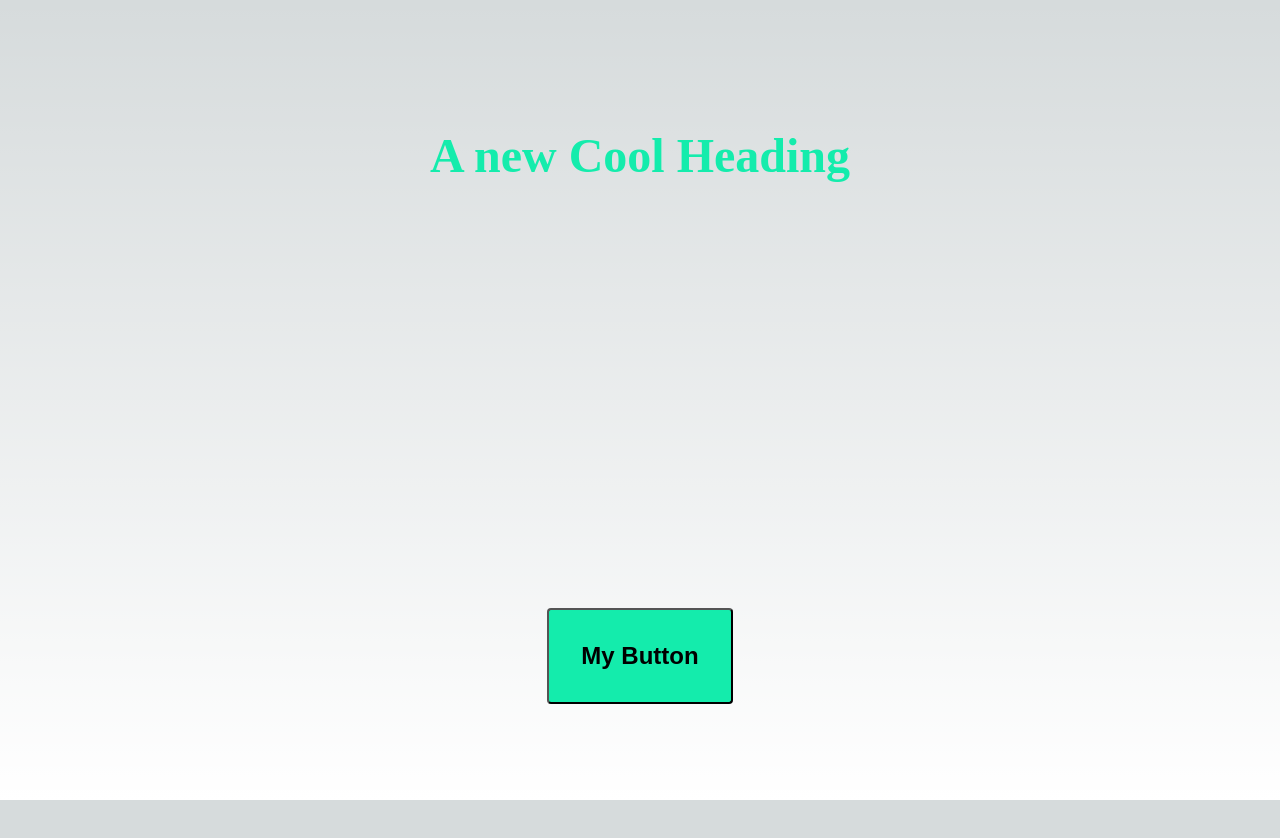
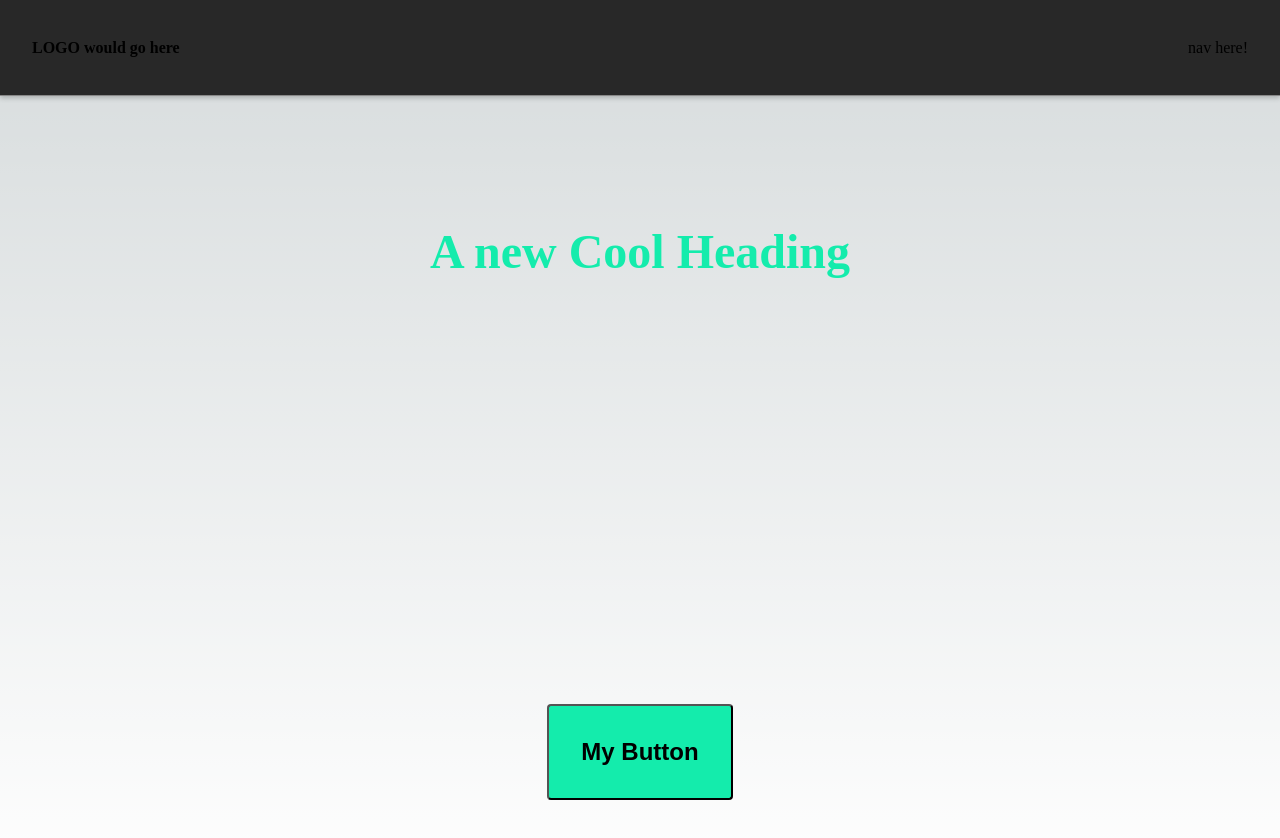
Before and after one commit to xxrobone/labb_2, a Next.js app: page / in a window 1280 px wide. Shown: the top 838 px of the page. Before the commit the page ends 800 px from the top, so only its background shows below. Built offline with nearby package versions, Linux system fonts and the light colour scheme.

Commit message:
fixed tsx errors in header, removed props, added interface

```diff
--- a/app/layout.tsx
+++ b/app/layout.tsx
@@ -1,8 +1,9 @@
 import './globals.css'
+import Header from './components/header/Header'
 
 export const metadata = {
-  title: 'Create Next App',
-  description: 'Generated by create next app',
+  title: 'Version control week 2',
+  description: 'Version control week 2, plus learning typescript',
 }
 
 export default function RootLayout({
@@ -12,7 +13,9 @@ export default function RootLayout({
 }) {
   return (
     <html lang="en">
-      <body>{children}</body>
+      <body>
+        <Header><strong>LOGO would go here</strong> <nav>nav here!</nav></Header>
+        {children}</body>
     </html>
   )
 }
```
Also changed, not shown: app/components/header/Header.tsx (+5 -2 lines).
